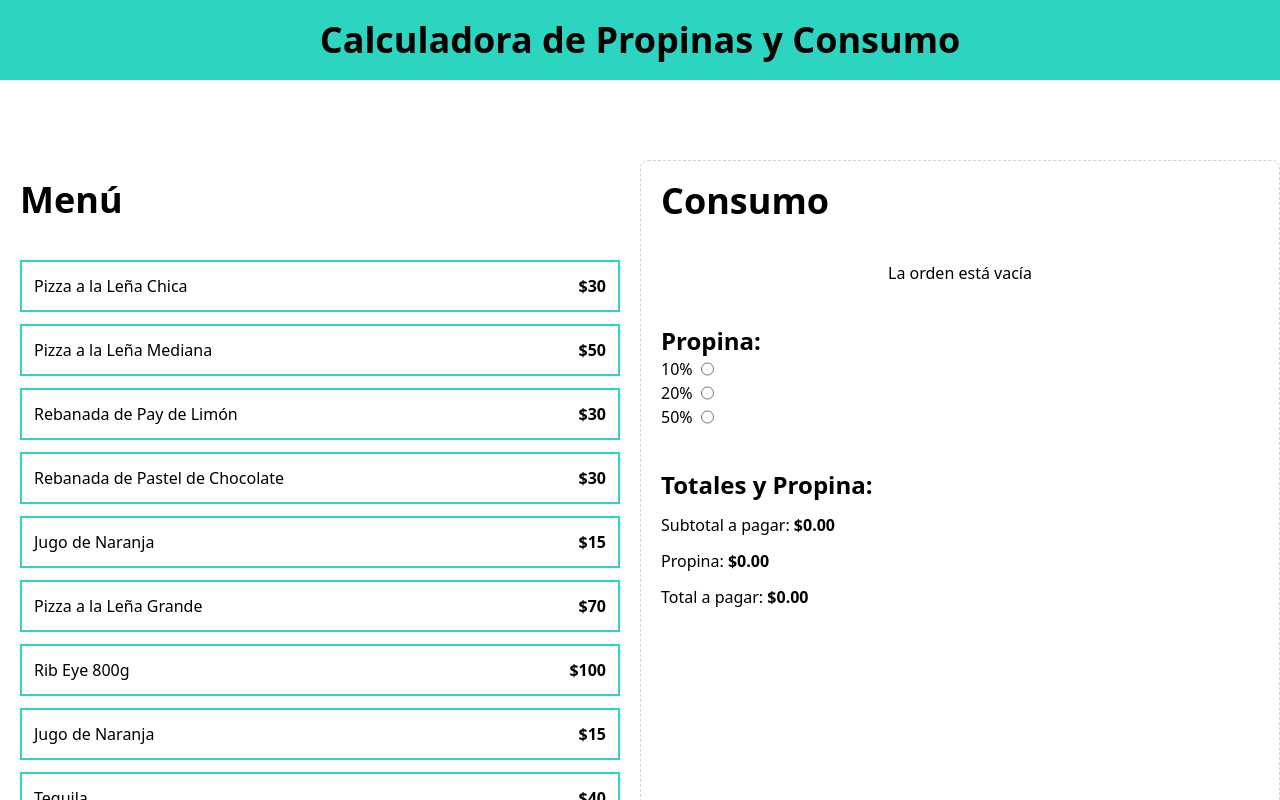
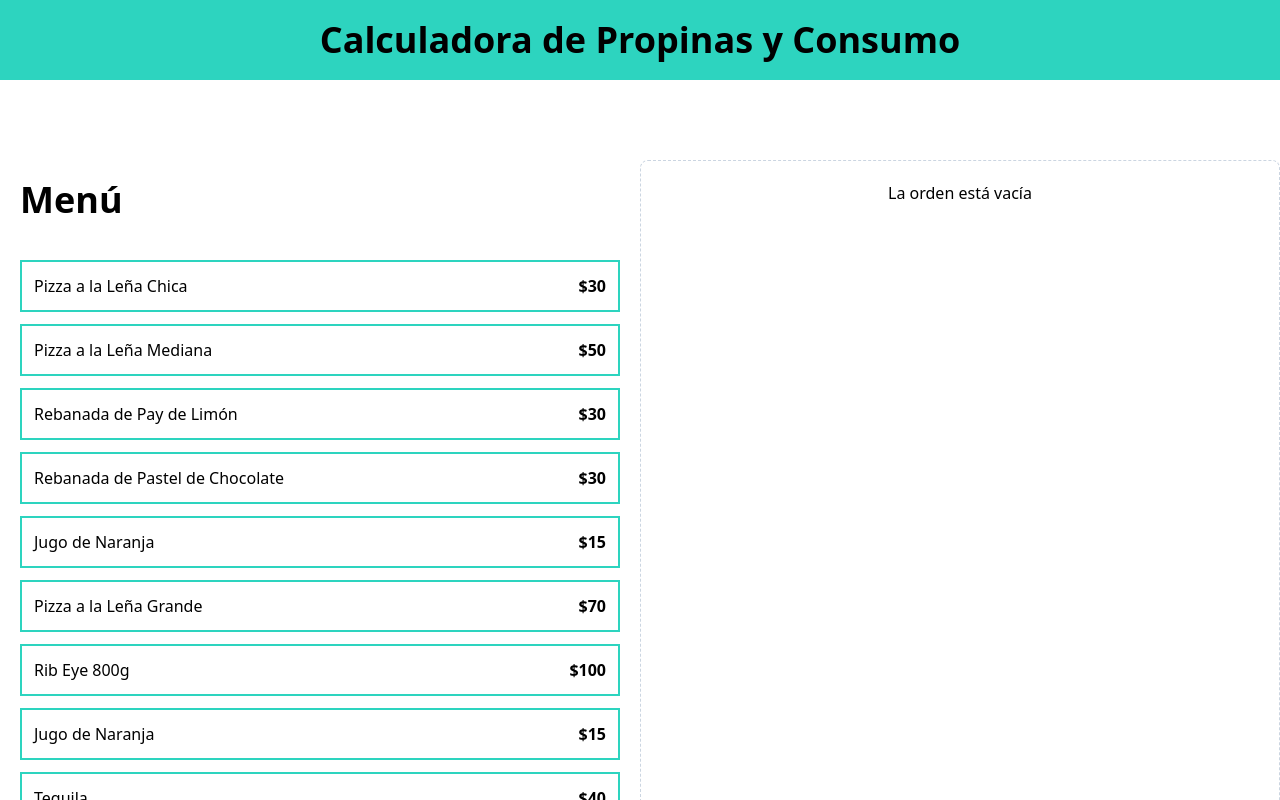
Before and after one commit to tatatadlisixti4/calculadora_propinas, a React (Vite) app: page / in a window 1280 px wide. Shown: the top 800 px of the page. Built offline with nearby package versions, Linux system fonts and the light colour scheme.

Commit message:
Reiniciando la orden

```diff
--- a/src/App.tsx
+++ b/src/App.tsx
@@ -9,7 +9,7 @@ import TipPercentageForm from "./components/TipPercentageForm.tsx";
 import useOrder from "./hooks/useOrder.ts"
 
 function App() {
-    const {order, tip, setTip, addItem, removeItem} = useOrder()
+    const {order, tip, setTip, addItem, removeItem, placeOrder} = useOrder()
     return (
         <>
             <header className="bg-teal-400 py-5">
@@ -31,18 +31,27 @@ function App() {
                 </div>
 
                 <div className="border border-dashed border-slate-300 p-5 space-y-10 rounded-lg">
+                    {order.length > 0? (
+                        <>
                             <OrderContents
                                 order={order}
                                 removeItem={removeItem}
                             />
                             <TipPercentageForm
                                 setTip={setTip}
+                                tip={tip}
                             />
 
                             <OrderTotals
                                 order={order}
                                 tip={tip}
+                                placeOrder={placeOrder}
                             />
+                        </>
+                    ) : (
+                        <p className="text-center">La orden está vacía</p>
+                    )}
+
                 </div>
 
 
--- a/src/components/OrderContents.tsx
+++ b/src/components/OrderContents.tsx
@@ -10,10 +10,7 @@ export default function OrderContents({order, removeItem} : OrderContentsProps)
         <div>
             <h2 className="font-black text-4xl">Consumo</h2>
             <div className="space-y-3 mt-10">
-                { order.length === 0 ?
-                    <p className="text-center">La orden está vacía</p>
-                    : (
-                        order.map(item => (
+                {order.map(item => (
                     <div
                         key={item.id}
                         className="flex justify-between border-t border-gray-200 py-5 last-of-type:border-b items-center"
@@ -33,9 +30,7 @@ export default function OrderContents({order, removeItem} : OrderContentsProps)
                         >X</button>
 
                     </div>
-                        ))
-                    )
-                }
+                ))}
             </div>
         </div>
     )
--- a/src/components/OrderTotals.tsx
+++ b/src/components/OrderTotals.tsx
@@ -5,9 +5,10 @@ import {formatCurrency} from "../helpers";
 type OrderTotalsProps = {
     order: OrderItem[]
     tip: number
+    placeOrder: () => void
 }
 
-export default function OrderTotals({order, tip}: OrderTotalsProps) {
+export default function OrderTotals({order, tip, placeOrder}: OrderTotalsProps) {
     const subtotalAmount = useMemo(() =>
         order.reduce((total, item) => total + (item.price * item.quantity) ,0)
         , [order]
@@ -32,8 +33,12 @@ export default function OrderTotals({order, tip}: OrderTotalsProps) {
                 </p>
             </div>
 
-            <button>
-
+            <button
+                className="w-full bg-black p-3 text-white font-bold mt-10 uppercase disabled:opacity-20"
+                disabled={totalAmount === 0}
+                onClick={placeOrder}
+            >
+                Guardar Orden
             </button>
         </>
     )
--- a/src/components/TipPercentageForm.tsx
+++ b/src/components/TipPercentageForm.tsx
@@ -20,23 +20,25 @@ const tipOptions = [
 
 type TipPercentageFormProps = {
     setTip: Dispatch<SetStateAction<number>>
+    tip: number
 }
 
-export default function TipPercentageForm({setTip}: TipPercentageFormProps) {
+export default function TipPercentageForm({setTip, tip}: TipPercentageFormProps) {
     return(
         <div>
             <h3 className="font-black text-2xl">Propina:</h3>
 
             <form>
-                {tipOptions.map(tip => (
-                    <div className="flex gap-2" key={tip.id}>
-                        <label htmlFor={tip.id}>{tip.label}</label>
+                {tipOptions.map(tipOption => (
+                    <div className="flex gap-2" key={tipOption.id}>
+                        <label htmlFor={tipOption.id}>{tipOption.label}</label>
                         <input
-                            id={tip.id}
+                            id={tipOption.id}
                             type="radio"
                             name="tip"
-                            value={tip.value}
+                            value={tipOption.value}
                             onChange={ e => setTip(+e.target.value)}
+                            checked={tip === tipOption.value}
                         />
                     </div>
                 ))}
--- a/src/hooks/useOrder.ts
+++ b/src/hooks/useOrder.ts
@@ -27,11 +27,17 @@ export default function useOrder() {
         setOrder(order.filter(item => item.id !== id))
     }
 
+    const placeOrder = () => {
+        setOrder([])
+        setTip(0)
+    }
+
     return {
         order,
         tip,
         setTip,
         addItem,
-        removeItem
+        removeItem,
+        placeOrder
     }
 }
```
Lines whose indentation alone changed are shown as unchanged.
